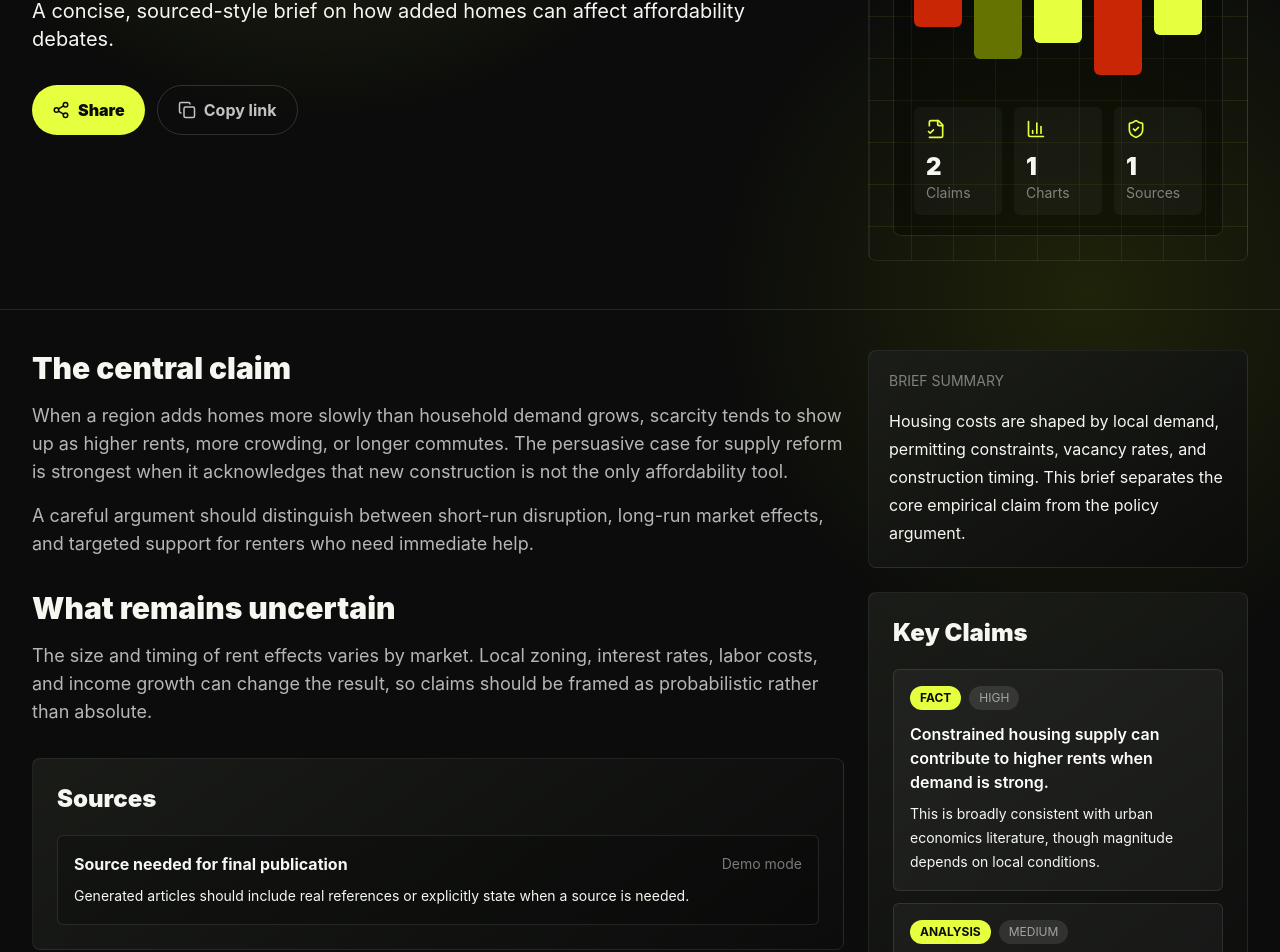
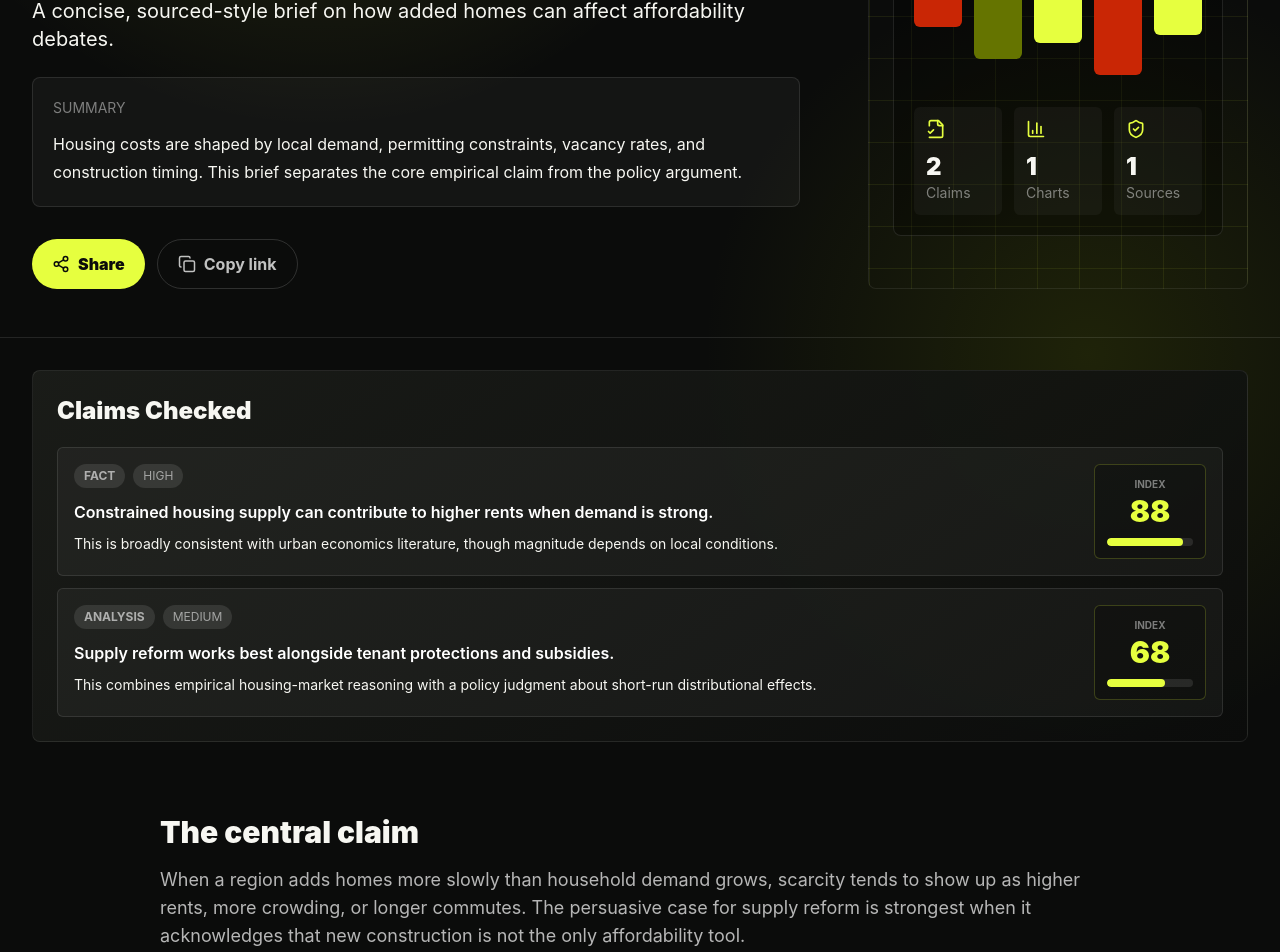
Before and after one commit to Nanobrainiac/CiteDrop, a React (Vite) app: page /articles/why-housing-supply-changes-rent-pressure in a window 1280 px wide. Shown: the part 320-1272 px from the top of the page. Built offline with nearby package versions, Linux system fonts and the light colour scheme; no server answers.

Commit message:
Support claim verdict articles

```diff
--- a/src/components/ClaimList.jsx
+++ b/src/components/ClaimList.jsx
@@ -2,19 +2,57 @@ export default function ClaimList({ claims = [] }) {
   if (!claims.length) return null;
   return (
     <section className="glass-panel min-w-0 overflow-hidden rounded-lg p-4 sm:p-6">
-      <h2 className="text-2xl font-black">Key Claims</h2>
+      <h2 className="text-2xl font-black">Claims Checked</h2>
       <div className="mt-5 space-y-3">
         {claims.map((claim, index) => (
           <article key={`${claim.claim}-${index}`} className="min-w-0 rounded-md border border-white/10 bg-white/[0.04] p-4">
-            <div className="flex flex-wrap gap-2">
-              <span className="rounded-full bg-acid px-2.5 py-1 text-xs font-bold uppercase text-ink">{claim.type || 'claim'}</span>
-              <span className="rounded-full bg-white/10 px-2.5 py-1 text-xs uppercase text-white/55">{claim.confidence || 'qualified'}</span>
+            <div className="flex flex-col gap-4 sm:flex-row sm:items-start sm:justify-between">
+              <div className="min-w-0">
+                <div className="flex flex-wrap gap-2">
+                  <span className={`rounded-full px-2.5 py-1 text-xs font-bold uppercase ${verdictTone(claim.verdict)}`}>
+                    {claim.verdict || claim.type || 'claim'}
+                  </span>
+                  <span className="rounded-full bg-white/10 px-2.5 py-1 text-xs uppercase text-white/55">
+                    {claim.confidenceLabel || claim.confidence || 'qualified'}
+                  </span>
+                </div>
+                <p className="mt-3 break-words font-semibold text-white">{claim.claim}</p>
+                <p className="mt-2 break-words text-sm font-bold leading-6 text-acid">{claim.verdictSummary}</p>
+                <p className="mt-2 break-words text-sm leading-6 text-white/58">{claim.support}</p>
+              </div>
+              <ClaimScore claim={claim} />
             </div>
-            <p className="mt-3 break-words font-semibold text-white">{claim.claim}</p>
-            <p className="mt-2 break-words text-sm leading-6 text-white/58">{claim.support}</p>
           </article>
         ))}
       </div>
     </section>
   );
 }
+
+function ClaimScore({ claim }) {
+  const score = getClaimScore(claim);
+  return (
+    <div className="shrink-0 rounded-md border border-acid/20 bg-black/25 p-3 text-center sm:w-28">
+      <p className="text-[10px] font-bold uppercase text-white/45">Index</p>
+      <p className="mt-1 text-3xl font-black leading-none text-acid">{score}</p>
+      <div className="mt-3 h-2 overflow-hidden rounded-full bg-white/10">
+        <div className="h-full rounded-full bg-acid" style={{ width: `${score}%` }} />
+      </div>
+    </div>
+  );
+}
+
+function getClaimScore(claim) {
+  const score = Number(claim.confidenceScore);
+  if (Number.isFinite(score)) return Math.max(0, Math.min(100, Math.round(score)));
+  const weights = { high: 88, medium: 68, low: 42 };
+  return weights[String(claim.confidence || claim.confidenceLabel || '').toLowerCase()] || 60;
+}
+
+function verdictTone(verdict) {
+  const value = String(verdict || '').toLowerCase();
+  if (value === 'true') return 'bg-acid text-ink';
+  if (value === 'false') return 'bg-ember text-white';
+  if (value === 'mixed') return 'bg-moss text-white';
+  return 'bg-white/10 text-white/60';
+}
--- a/src/components/EvidenceScorePanel.jsx
+++ b/src/components/EvidenceScorePanel.jsx
@@ -3,7 +3,11 @@ import { BarChart3, FileCheck2, ShieldCheck } from 'lucide-react';
 function confidenceScore(claims) {
   if (!claims.length) return 0;
   const weights = { high: 100, medium: 72, low: 42 };
-  const total = claims.reduce((sum, claim) => sum + (weights[String(claim.confidence || '').toLowerCase()] || 60), 0);
+  const total = claims.reduce((sum, claim) => {
+    const explicitScore = Number(claim.confidenceScore);
+    if (Number.isFinite(explicitScore)) return sum + Math.max(0, Math.min(100, explicitScore));
+    return sum + (weights[String(claim.confidence || claim.confidenceLabel || '').toLowerCase()] || 60);
+  }, 0);
   return Math.round((total / claims.length) * 10) / 10;
 }
 
--- a/src/pages/ArticlePage.jsx
+++ b/src/pages/ArticlePage.jsx
@@ -56,13 +56,26 @@ export default function ArticlePage() {
     { label: 'Charts', value: charts.length },
     { label: 'Sources', value: sources.length }
   ], [claims.length, charts.length, sources.length]);
+  const chartsById = useMemo(() => new Map(charts.map((chart, index) => [chart.id || chart.slug || `chart-${index + 1}`, chart])), [charts]);
+  const usedChartIds = useMemo(() => {
+    const ids = new Set();
+    sections.forEach((section) => {
+      (section.paragraphs || []).forEach((paragraph) => {
+        if (typeof paragraph === 'object' && Array.isArray(paragraph.chartIds)) {
+          paragraph.chartIds.forEach((id) => ids.add(id));
+        }
+      });
+    });
+    return ids;
+  }, [sections]);
+  const remainingCharts = useMemo(() => charts.filter((chart, index) => !usedChartIds.has(chart.id || chart.slug || `chart-${index + 1}`)), [charts, usedChartIds]);
   const sectionTabs = useMemo(() => [
     { label: 'Summary', href: '#summary' },
     { label: 'Claims', href: '#claims' },
-    { label: 'Charts', href: '#charts' },
     { label: 'Article', href: '#article-body' },
+    ...(remainingCharts.length ? [{ label: 'Charts', href: '#charts' }] : []),
     { label: 'Sources', href: '#sources' }
-  ], []);
+  ], [remainingCharts.length]);
 
   async function copyLink() {
     await navigator.clipboard.writeText(articleUrl(article.slug));
@@ -113,17 +126,6 @@ export default function ArticlePage() {
   if (loading) return <LoadingState label="Loading article" />;
   if (error || !article) return <div className="mx-auto max-w-3xl px-4 py-20 text-white/65">{error || 'Article not found.'}</div>;
 
-  const supportPanels = (
-    <>
-      <div className="glass-panel rounded-lg p-5">
-        <p className="text-sm uppercase text-white/45">Brief summary</p>
-        <p className="mt-4 text-base leading-7 text-white/72">{article.summary}</p>
-      </div>
-      <ClaimList claims={claims} />
-      <ChartRenderer charts={charts} fallbackData={fallbackChartData} />
-    </>
-  );
-
   return (
     <article>
       <header className="border-b border-white/10">
@@ -136,6 +138,10 @@ export default function ArticlePage() {
             </div>
             <h1 className="mt-6 max-w-4xl break-words text-4xl font-black leading-none sm:text-6xl">{article.title}</h1>
             {article.subtitle ? <p className="mt-5 max-w-3xl break-words text-lg leading-8 text-white/62 sm:text-xl">{article.subtitle}</p> : null}
+            <div id="summary" className="mt-6 max-w-3xl scroll-mt-20 rounded-lg border border-white/10 bg-white/[0.04] p-5">
+              <p className="text-sm uppercase text-white/45">Summary</p>
+              <p className="mt-3 text-base leading-7 text-white/72">{article.summary}</p>
+            </div>
             {article.status === 'published' ? (
               <div className="mt-8 flex flex-wrap gap-3">
                 <button onClick={share} className="inline-flex items-center gap-2 rounded-full bg-acid px-5 py-3 font-black text-ink hover:bg-white">
@@ -162,39 +168,51 @@ export default function ArticlePage() {
         </div>
       </header>
 
-      <section className="mx-auto max-w-7xl space-y-5 overflow-x-hidden px-3 py-8 sm:px-6 lg:hidden">
-        <div id="summary" className="scroll-mt-20">
-          <div className="glass-panel rounded-lg p-5">
-            <p className="text-sm uppercase text-white/45">Brief summary</p>
-            <p className="mt-4 text-base leading-7 text-white/72">{article.summary}</p>
-          </div>
-        </div>
+      <section className="mx-auto max-w-7xl space-y-5 overflow-x-hidden px-3 py-8 sm:px-6 lg:px-8">
         <div id="claims" className="scroll-mt-20">
           <ClaimList claims={claims} />
         </div>
-        <div id="charts" className="scroll-mt-20">
-          <ChartRenderer charts={charts} fallbackData={fallbackChartData} />
-        </div>
       </section>
 
-      <div id="article-body" className="mx-auto grid max-w-7xl scroll-mt-20 gap-6 overflow-x-hidden px-3 py-10 sm:px-6 lg:grid-cols-[minmax(0,1fr)_380px] lg:px-8">
+      <div id="article-body" className="mx-auto max-w-5xl scroll-mt-20 overflow-x-hidden px-3 py-10 sm:px-6 lg:px-8">
         <div className="min-w-0 space-y-8">
           {sections.map((section, index) => (
             <section key={`${section.heading}-${index}`} className="max-w-none">
               <h2 className="break-words text-2xl font-black sm:text-3xl">{section.heading}</h2>
-              {(section.paragraphs || []).map((paragraph, paragraphIndex) => (
-                <p key={paragraphIndex} className="mt-4 break-words text-base leading-8 text-white/70 sm:text-lg">{paragraph}</p>
-              ))}
+              {(section.paragraphs || []).map((paragraph, paragraphIndex) => {
+                const normalized = normalizeParagraph(paragraph);
+                const paragraphCharts = normalized.chartIds.map((id) => chartsById.get(id)).filter(Boolean);
+                return (
+                  <div key={paragraphIndex}>
+                    <p className="mt-4 break-words text-base leading-8 text-white/70 sm:text-lg">{normalized.text}</p>
+                    {paragraphCharts.length ? (
+                      <div className="mt-5">
+                        <ChartRenderer charts={paragraphCharts} fallbackData={fallbackChartData} />
+                      </div>
+                    ) : null}
+                  </div>
+                );
+              })}
             </section>
           ))}
+          {remainingCharts.length ? (
+            <div id="charts" className="scroll-mt-20">
+              <ChartRenderer charts={remainingCharts} fallbackData={fallbackChartData} />
+            </div>
+          ) : null}
           <div id="sources" className="scroll-mt-20">
             <SourceList sources={sources} />
           </div>
         </div>
-        <aside className="hidden min-w-0 space-y-6 lg:sticky lg:top-24 lg:block lg:self-start">
-          {supportPanels}
-        </aside>
       </div>
     </article>
   );
 }
+
+function normalizeParagraph(paragraph) {
+  if (typeof paragraph === 'string') return { text: paragraph, chartIds: [] };
+  return {
+    text: paragraph?.text || '',
+    chartIds: Array.isArray(paragraph?.chartIds) ? paragraph.chartIds : []
+  };
+}
```
Also changed, not shown: 1 other file (tests, documents, lock files or other folders).
